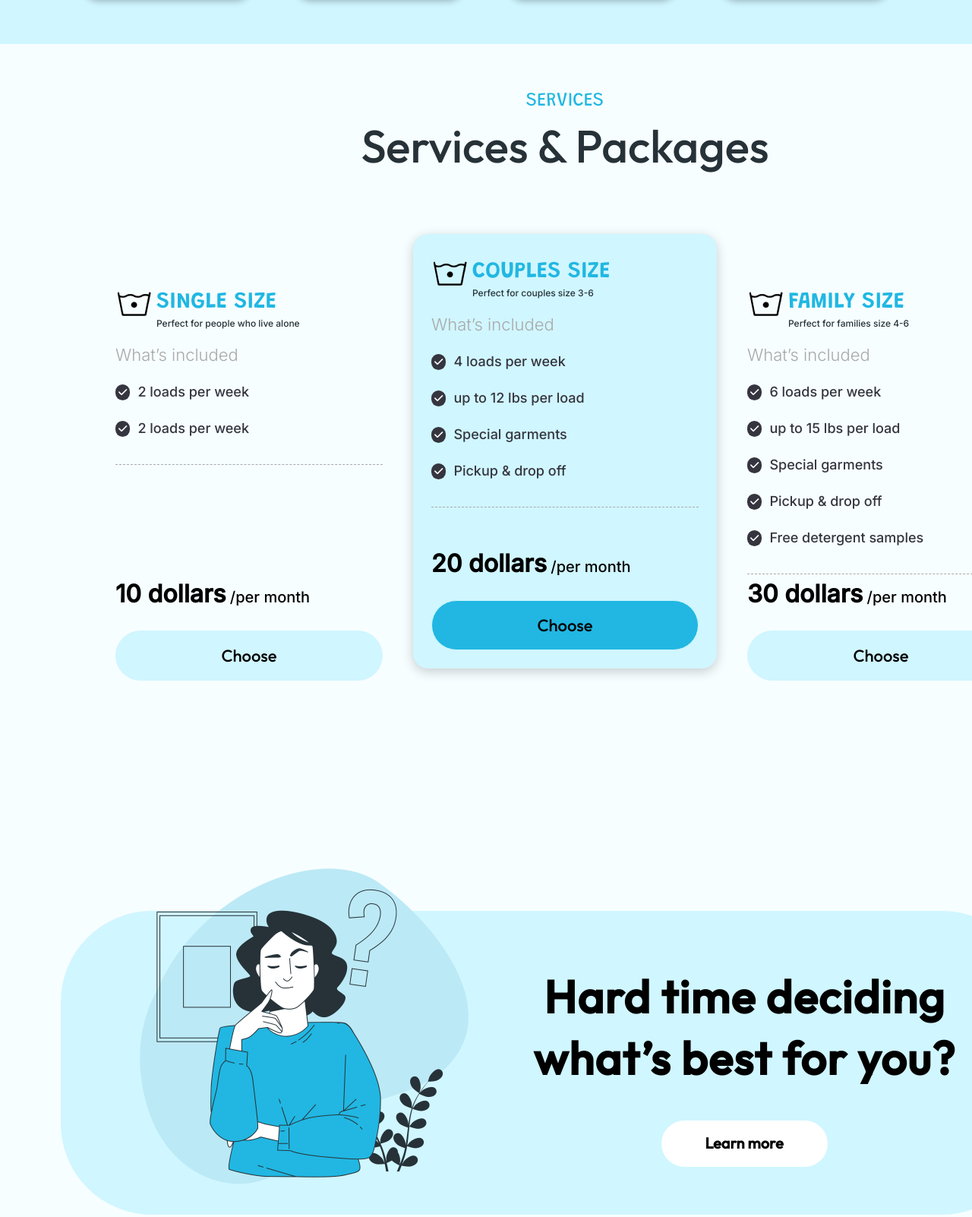
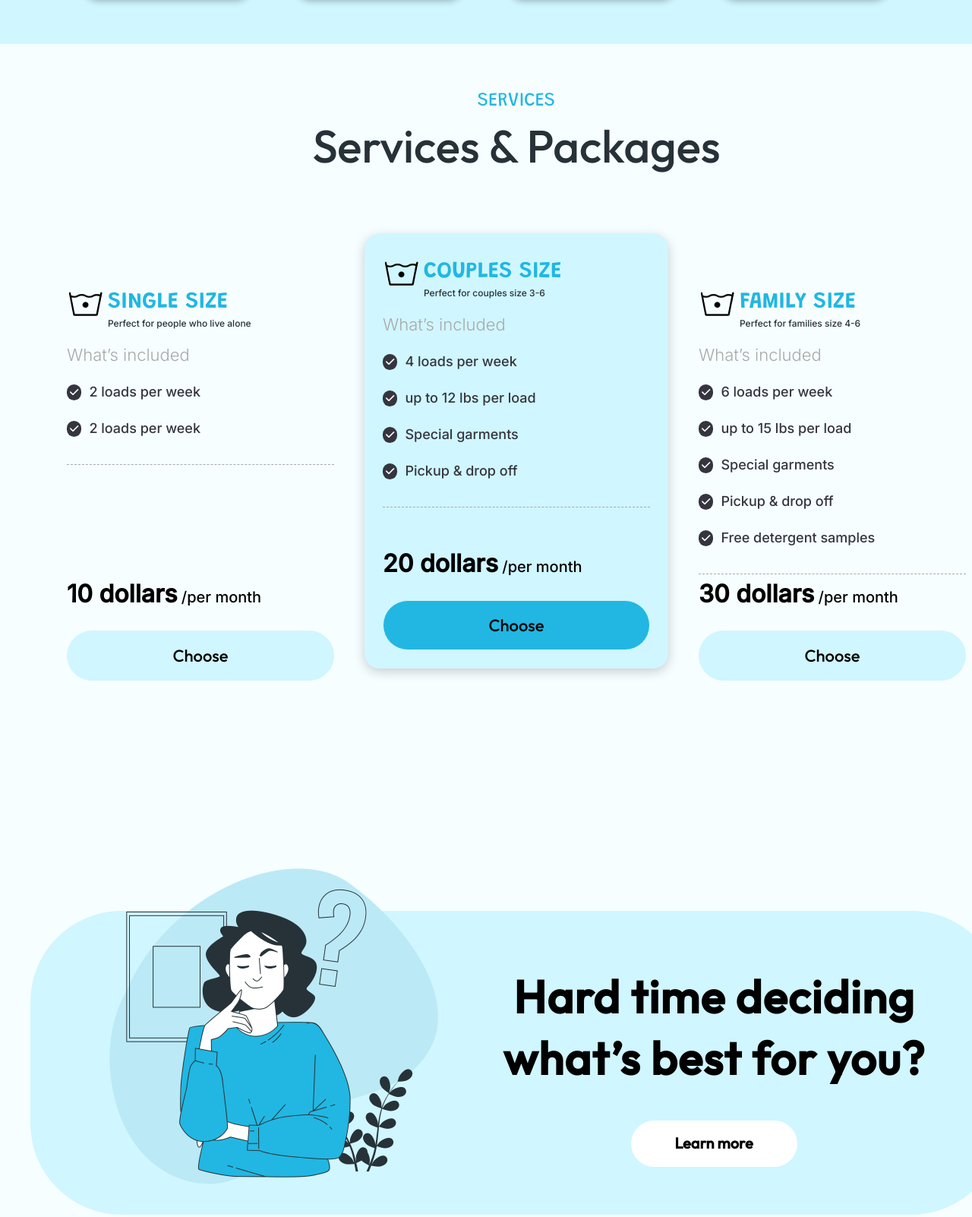
Before and after one commit to nguyenvanphu45/Laundry-service, a plain HTML site: page index.html in a window 1280 px wide. Shown: the part 1414-3016 px from the top of the page at 76% size. Drawn offline with Linux system fonts and the light colour scheme; a web font is replaced by a local one.

Commit message:
update new

```diff
--- a/assets/css/style.css
+++ b/assets/css/style.css
@@ -329,7 +329,7 @@ button {
 .services {
     width: 1232px;
     height: 802px;
-    margin: 60px 104px 179px;
+    margin: 60px 40px 179px;
     display: flex;
     flex-direction: column;
     justify-content: center;
@@ -515,7 +515,7 @@ button {
 .learn {
     width: 1280px;
     height: 500px;
-    margin: 0 80px 165px;
+    margin: 0 40px 165px;
     position: relative;
     display: flex;
     flex-direction: column;
```
